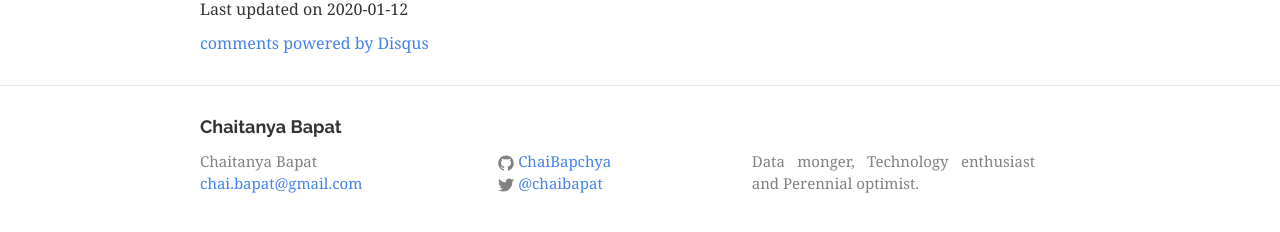
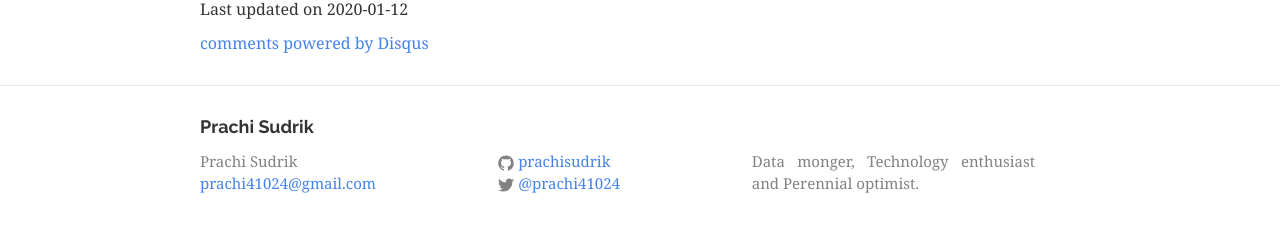
Before and after one commit to prachisudrik/prachisudrik.github.io, a Jekyll site: the page built from bucketlist.md, in a window 1280 px wide and 900 px high, scrolled down 1484 px. Shown: the part 650-882 px from the top of the window. Built offline with Jekyll 4.4.1, drawn with Linux system fonts in a browser that asks for light colours; nearby versions of some CDN libraries; comment, search, counter and statistics services are not loaded; some of the changed text lies outside the part shown.

Commit message:
Update _config.yml

```diff
--- a/_config.yml
+++ b/_config.yml
@@ -1,12 +1,12 @@
 # Site settings
-title: Chaitanya Bapat
-email: chai.bapat@gmail.com
+title: Prachi Sudrik
+email: prachi41024@gmail.com
 description: Data monger, Technology enthusiast and Perennial optimist. # this means to ignore newlines until "baseurl:"
 
 baseurl: "" # the subpath of your site, e.g. /blog/
-url: "http://ChaiBapchya.github.io" # the base hostname & protocol for your site
-twitter_username: chaibapat
-github_username:  ChaiBapchya
+url: "http://prachisudrik.github.io" # the base hostname & protocol for your site
+twitter_username: prachi41024
+github_username:  prachisudrik
 
 # Build settings
 markdown: kramdown
```
